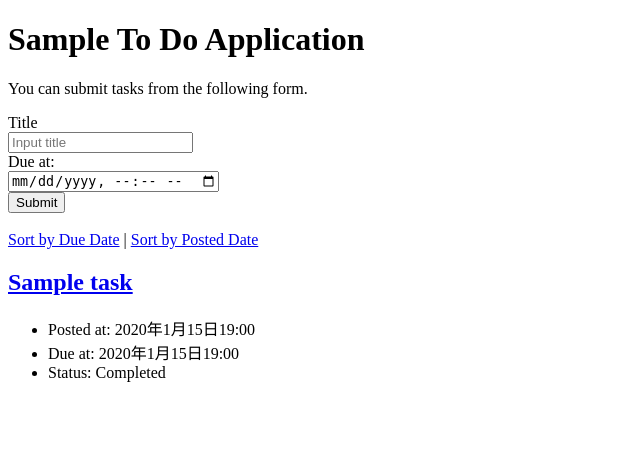
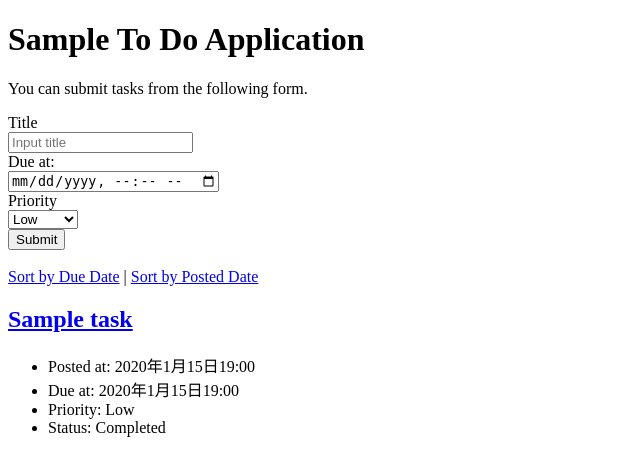
Before and after one commit to 1f10240085/django-test-exercise, a Django app: page / in a window 1280 px wide. Shown: the top 476 px of the page, without its empty margins (0-640 px from the left). Run offline with Django 5.2, Linux system fonts and the light colour scheme; tables that the repository leaves empty hold one stand-in row (values such as "Sample post").

Commit message:
優先度機能の追加

```diff
--- a/todo/models.py
+++ b/todo/models.py
@@ -3,10 +3,15 @@ from django.utils import timezone
 
 # Create your models here.
 class Task(models.Model):
-    title = models.CharField(max_length = 100)
-    completed = models.BooleanField(default = False)
-    posted_at = models.DateTimeField(default=timezone.now)
-    due_at = models.DateTimeField(null = True, blank = True)
+    title = models.CharField(max_length=200)
+    posted_at = models.DateTimeField(auto_now_add=True)
+    due_at = models.DateTimeField(null=True, blank=True)
+    completed = models.BooleanField(default=False)
+    priority = models.CharField(
+        max_length=10,
+        choices=[('low', 'Low'), ('medium', 'Medium'), ('high', 'High')],
+        default='medium'
+    )
 
     def is_overdue(self, dt):
         if self.due_at is None:
--- a/todo/templates/todo/detail.html
+++ b/todo/templates/todo/detail.html
@@ -20,6 +20,7 @@
       {% else %}
       <li>Status: Not Completed</li>
       {% endif %}
+      <li>優先度: {{ task.get_priority_display }}</li>
     </ul>
 
     <div>
--- a/todo/templates/todo/index.html
+++ b/todo/templates/todo/index.html
@@ -21,6 +21,15 @@
         <label for="dueInput">Due at:</label><br>
         <input id="dueInput" name="due_at" type="datetime-local">
       </div>
+
+      <div>
+        <label for="priorityInput">Priority</label><br>
+        <select id="priorityInput" name="priority">
+          <option value="low">Low</option>
+          <option value="medium">Medium</option>
+          <option value="high">High</option>
+        </select>
+      </div>
       <div>
         <button type="submit">Submit</button>
       </div>
@@ -40,6 +49,7 @@
         {% if task.due_at %}
         <li>Due at: {{ task.due_at }}</li>
         {% endif %}
+        <li>Priority: {{ task.get_priority_display }}</li>
         {% if task.completed %}
         <li>Status: Completed</li>
         {% else %}
--- a/todo/views.py
+++ b/todo/views.py
@@ -59,3 +59,21 @@ def update(request, task_id):
         'task': task,
     }
     return render(request, 'todo/edit.html', context)
+
+def priority(request, task_id):
+    try:
+        task = Task.objects.get(pk=task_id)
+    except Task.DoesNotExist:
+        raise Http404("Task does not exist")
+
+    if request.method == 'POST':
+        priority_value = request.POST.get('priority')
+        if priority_value is not None:
+            task.priority = priority_value
+            task.save()
+            return redirect('index')
+
+    context = {
+        'task': task,
+    }
+    return render(request, 'todo/priority.html', context)
```
Also changed, not shown: todo/migrations/0002_task_priority_alter_task_posted_at_alter_task_title.py (added).
